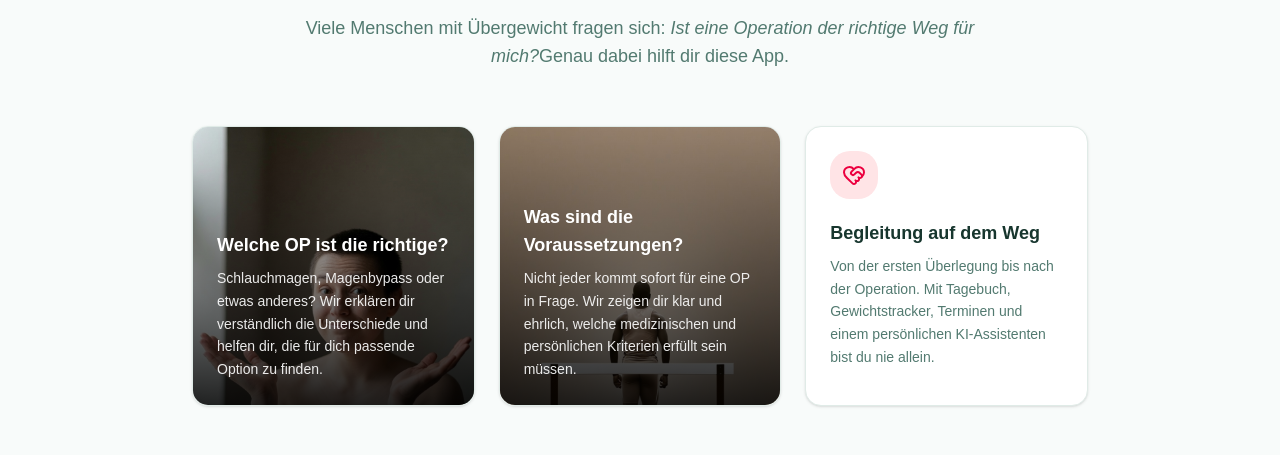
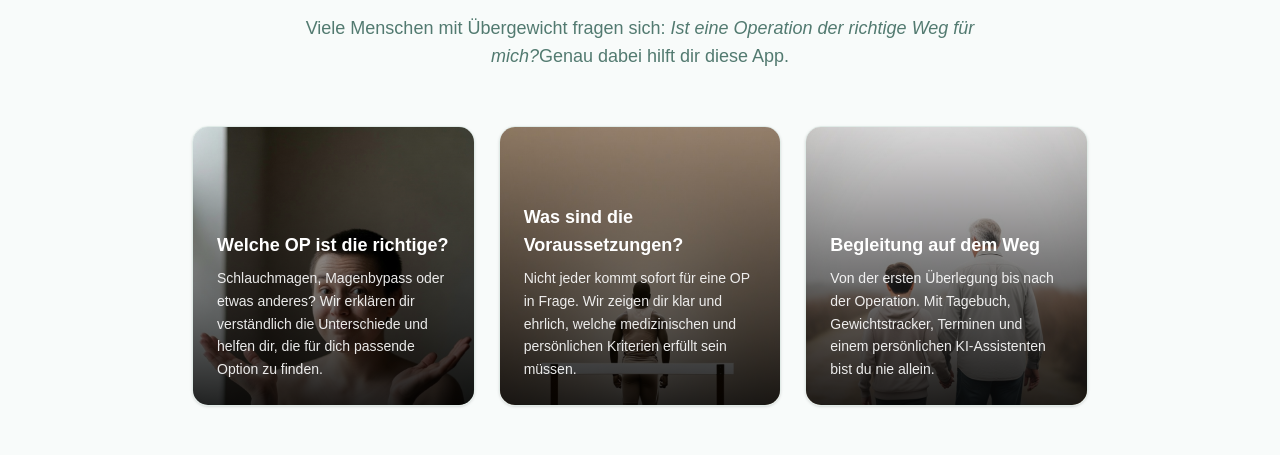
Before and after one commit to tomschoenknecht/schlauchmagen-begleiter, a React (Vite) app in the folder artifacts/schlauchmagen/: page /login in a window 1280 px wide. Shown: the part 1180-1635 px from the top of the page. Built offline with nearby package versions, Linux system fonts and the light colour scheme; what @workspace/api-client-react would draw is missing.

Commit message:
landing: Begleitung-Kachel mit Foto statt Icon
Co-Authored-By: Claude Opus 4.8 <noreply@anthropic.com>

```diff
--- a/artifacts/schlauchmagen/src/pages/password.tsx
+++ b/artifacts/schlauchmagen/src/pages/password.tsx
@@ -119,7 +119,7 @@ export default function PasswordPage() {
                 desc: "Nicht jeder kommt sofort für eine OP in Frage. Wir zeigen dir klar und ehrlich, welche medizinischen und persönlichen Kriterien erfüllt sein müssen.",
               },
               {
-                icon: HeartHandshake,
+                bg: "/begleitung.jpg",
                 color: "bg-rose-100 text-rose-600",
                 title: "Begleitung auf dem Weg",
                 desc: "Von der ersten Überlegung bis nach der Operation. Mit Tagebuch, Gewichtstracker, Terminen und einem persönlichen KI-Assistenten bist du nie allein.",
```
Also changed, not shown: artifacts/schlauchmagen/public/begleitung.jpg (added).
